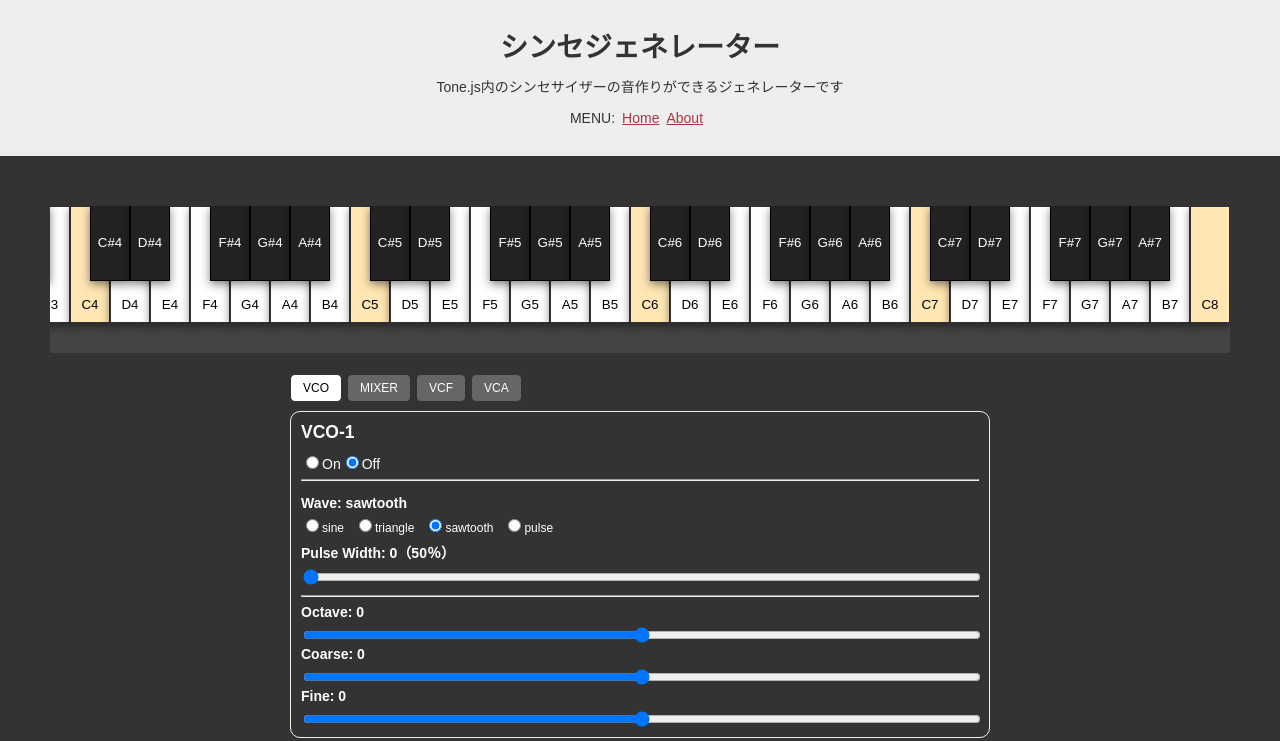
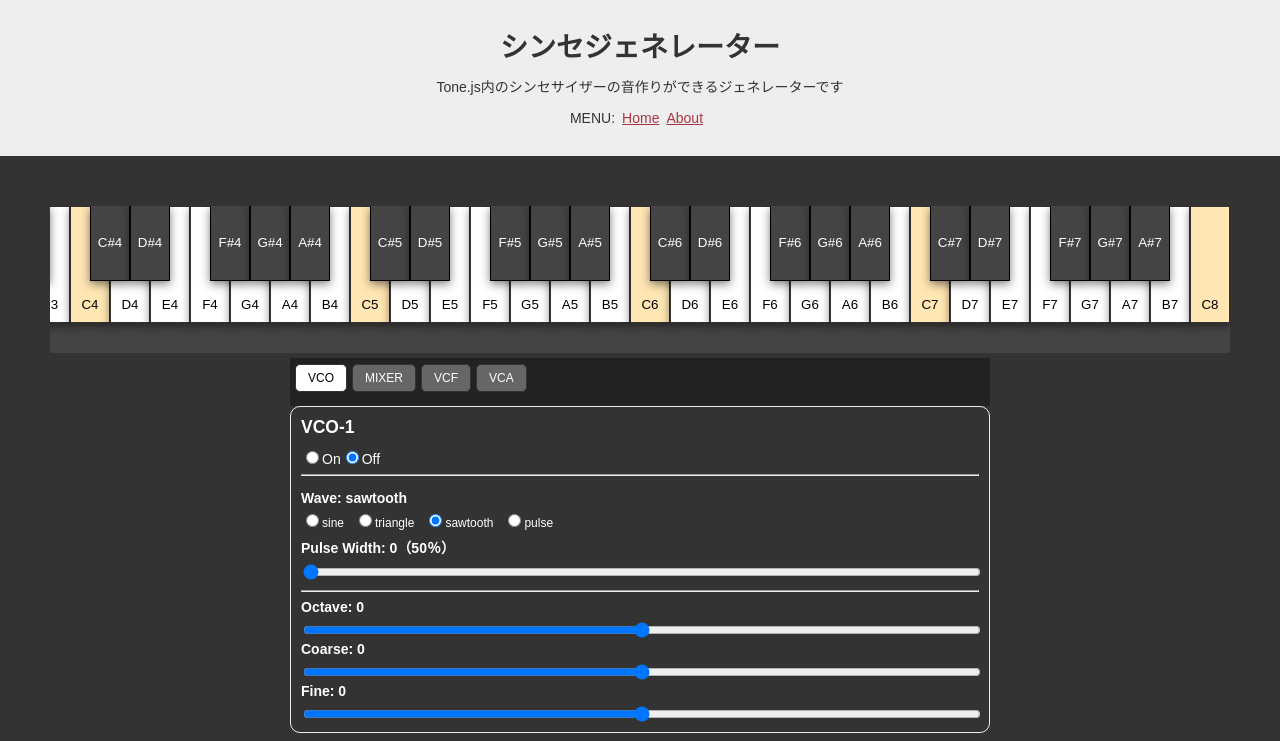
Before and after one commit to ryo-i/synth-generator, a Next.js app: page / in a window 1280 px wide. Shown: the top 741 px of the page. Built offline with nearby package versions, Linux system fonts and the light colour scheme.

Commit message:
メニューも上部で固定されるようにする #7

```diff
--- a/components/Inner.tsx
+++ b/components/Inner.tsx
@@ -13,7 +13,7 @@ const ScalePlayer = styled.div`
   color: #fff;
   #key {
     max-width: calc(${keyWidth + 'px'} * ${keyLlength});
-    margin: 0 auto 20px;
+    margin: 0 auto 5px;
     overflow-x: scroll;
     position: sticky;
     top: 0;
@@ -50,7 +50,7 @@ const ScalePlayer = styled.div`
         top: 0;
         margin: 0 -20px;
         padding: 0;
-        background: #222;
+        background: #444;
         border: 1px solid #000;
         border-top-width: 0;
         color: #fff;
@@ -106,7 +106,11 @@ const ScalePlayer = styled.div`
 
   #synth_menu {
     margin: 0 auto;
+    padding: 5px;
     max-width: 700px;
+    background: #222;
+    position: sticky;
+    top: 147px;
     .react-tabs__tab-list {
       margin: 0 0 5px;
       border: none;
@@ -526,7 +530,7 @@ function Inner() {
     // VCA
     eg3.attack = attack3 * amountEg3;
     eg3.decay = decay3 * amountEg3;
-    eg3.sustain = sustain3;
+    eg3.sustain = sustain3 * amountEg3;
     eg3.release = release3 * amountEg3;
     eg3.triggerAttack();
     eg3.connect(amplifier);
--- a/pages/about.tsx
+++ b/pages/about.tsx
@@ -53,7 +53,7 @@ function About() {
             <section>
                 <h2>進捗</h2>
                 <ul>
-                    <li>鍵盤を上部で固定されるようにする <a href="https://github.com/ryo-i/synth-generator/issues/7">#7</a></li>
+                    <li>メニューも上部で固定されるようにする <a href="https://github.com/ryo-i/synth-generator/issues/7">#7</a></li>
                     <li>LFOにDelayを追加 <a href="https://github.com/ryo-i/synth-generator/issues/5">#5</a></li>
                 </ul>
             </section>
```
Also changed, not shown: 1 other file (tests, documents, lock files or other folders).
